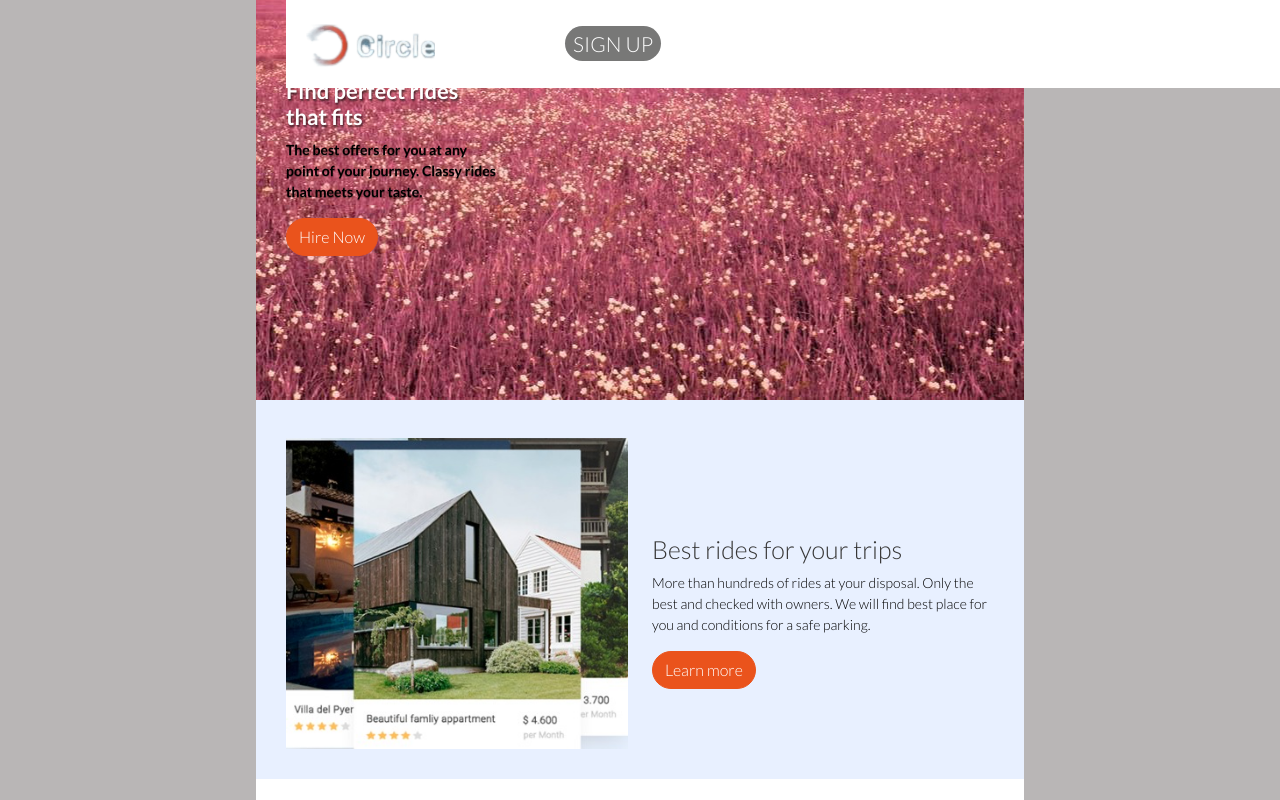
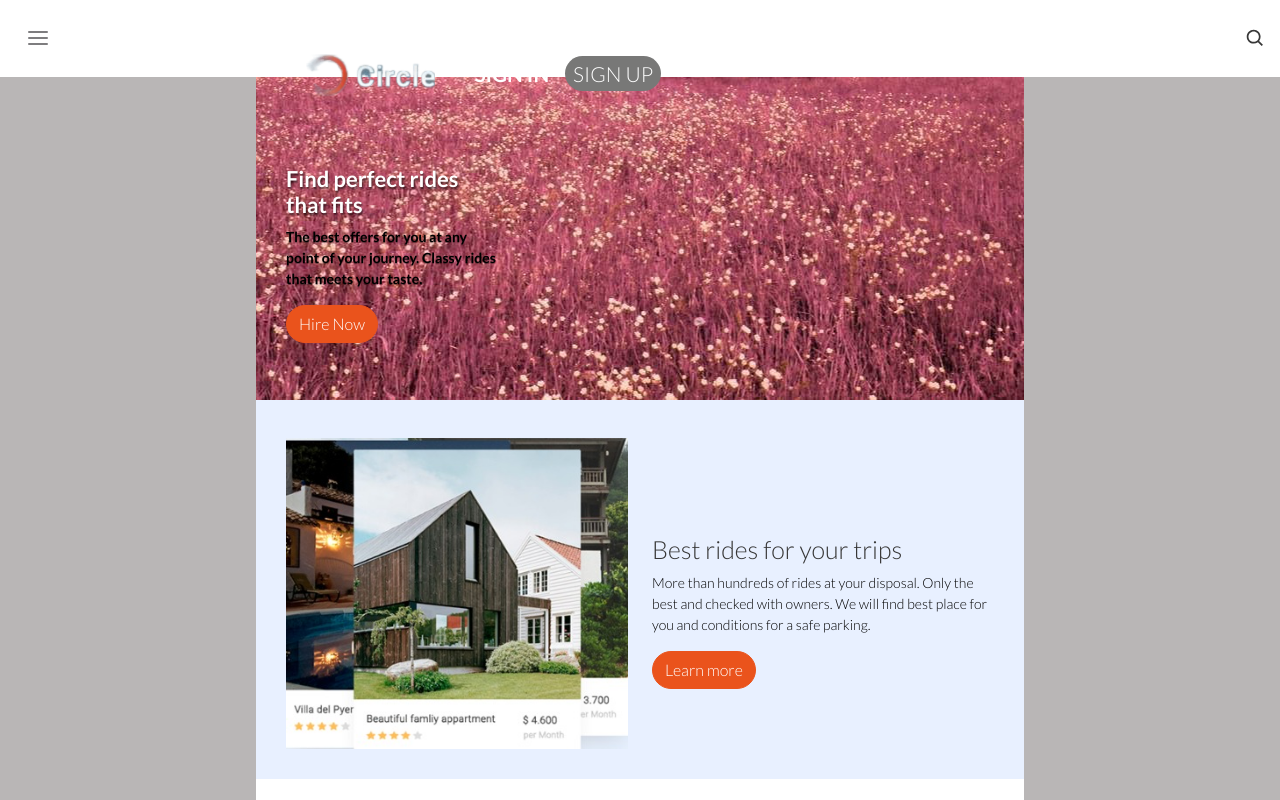
Before and after one commit to shella12/RentAnItemApp, a React (Create React App) app: page / in a window 1280 px wide. Shown: the top 800 px of the page. Built offline with nearby package versions, Linux system fonts and the light colour scheme.

Commit message:
Solve the Navigation

```diff
--- a/src/Routess.js
+++ b/src/Routess.js
@@ -5,12 +5,14 @@ import AddHouse from './pages/AddHouse';
 import DeleteHouse from './pages/DeleteHouse';
 import App from './pages/App';
 import HouseDetails from './pages/HouseDetail/HouseDetails';
-
+import Navbar from './componenets/navbar/Navbar';
 const Routess = () => (
   <div className="App">
+          <Navbar />
     <Routes>
       <Route exact path="/" element={<App />} />
       <Route path="houses">
+
         <Route index element={<Home />} />
         <Route path="favorites" element={<MyFavourites />} />
         <Route path="add" element={<AddHouse />} />
--- a/src/componenets/Navigation.js
+++ b/src/componenets/Navigation.js
@@ -2,10 +2,11 @@ import React from 'react';
 import { Navbar, Nav } from 'react-bootstrap';
 import { Link } from 'react-router-dom';
 import logo from '../assets/logo-fotor-bg-remover-2023051812511.png';
+import './custom-navbar.css';
 
 export default function Navigation() {
   return (
-    <Navbar collapseOnSelect expand="sm">
+    <Navbar collapseOnSelect expand="sm" className="custom-navbar">
       <Navbar.Brand href="/"><img className="logo" src={logo} alt="circle" /></Navbar.Brand>
       <Navbar.Toggle style={{ fontSize: '2rem', padding: '0.5rem' }} aria-controls="responsive-navbar-nav" />
 
--- /dev/null
+++ b/src/componenets/custom-navbar.css
@@ -0,0 +1,10 @@
+.custom-navbar {
+    background-color: transparent;
+    position: relative;
+    z-index: 10;
+    top: 0;
+    font-size: 1.3rem;
+    color: var(--navbar-icon-color);
+    justify-content: space-between;
+    padding: 0.9rem;
+  }
```
